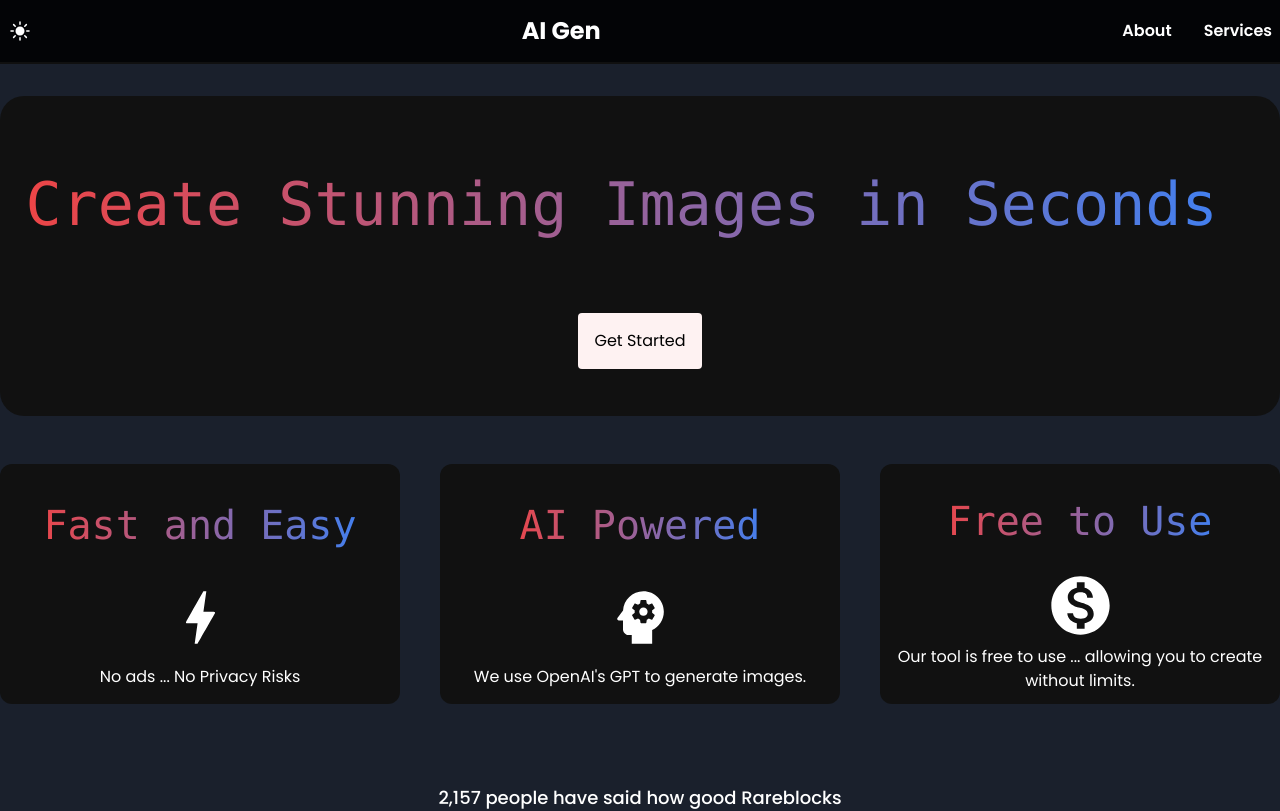
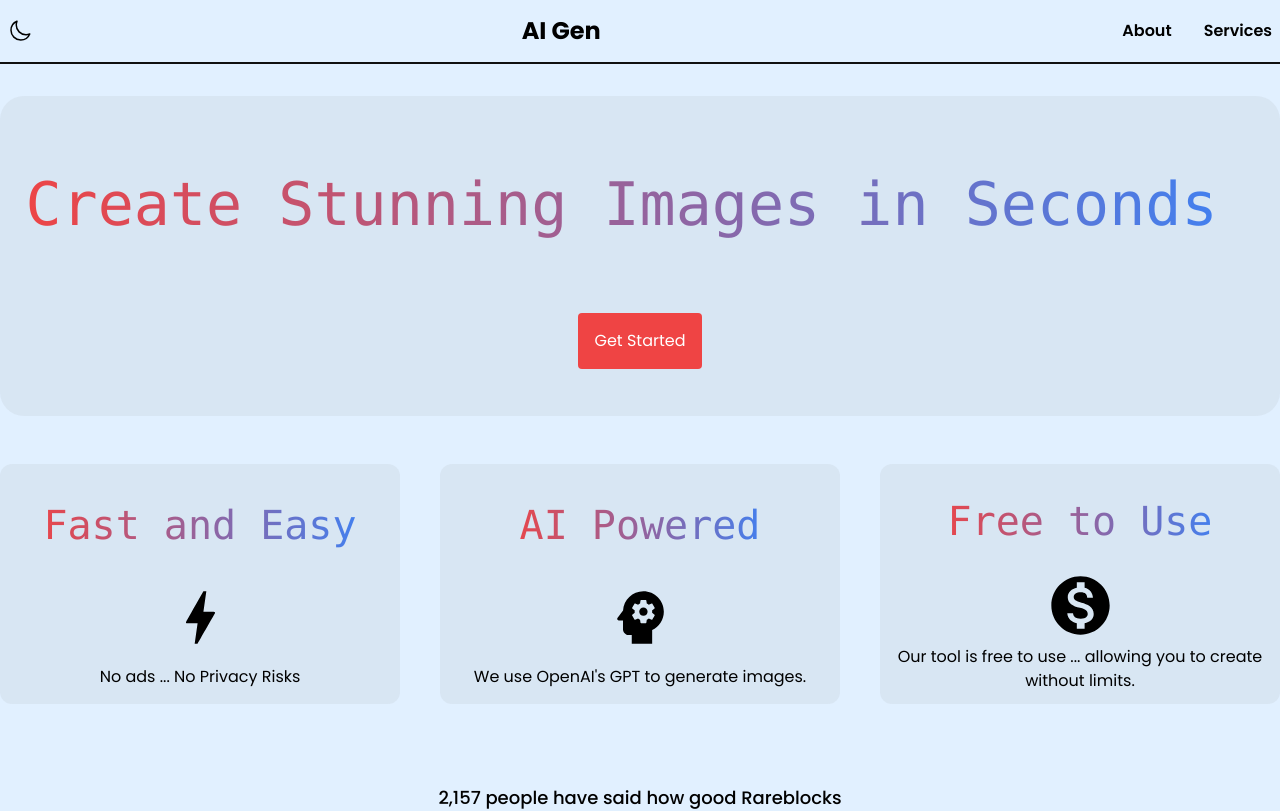
Before and after one commit to preston176/AI-Gen, a React (Vite) app: page / in a window 1280 px wide. Shown: the top 811 px of the page. Built offline with nearby package versions, Linux system fonts and the light colour scheme.

Commit message:
feat: Update default dark mode setting in App.jsx

```diff
--- a/src/App.jsx
+++ b/src/App.jsx
@@ -12,7 +12,8 @@ import SpeechToText from './Pages/SpeechToText';
 import Summarize from './Pages/Summarize';
 
 const App = () => {
-  const [isDarkMode, setIsDarkMode] = useState(true);
+  // by default : darkMode Enabled
+  const [isDarkMode, setIsDarkMode] = useState(false);
 
   const toggleTheme = () => {
     setIsDarkMode(!isDarkMode);
```
